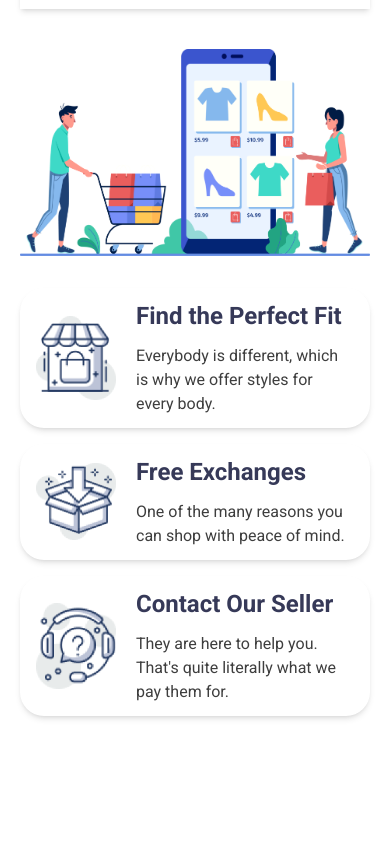
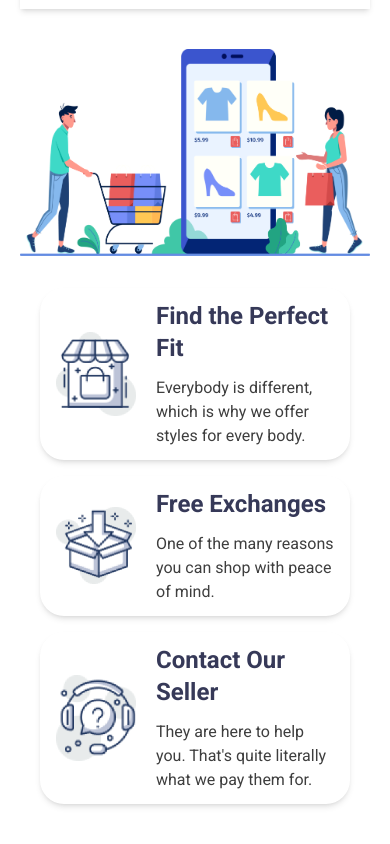
Before and after one commit to shihab01118/Penguin-Fashion, a plain HTML site: page index.html in a window 390 px wide. Shown: the part 4559-5403 px from the top of the page. Before the commit the page ends 5315 px from the top, so only its background shows below. Drawn offline with nearby package versions, Linux system fonts and the light colour scheme.

Commit message:
full responsive done

```diff
--- a/index.html
+++ b/index.html
@@ -175,7 +175,7 @@
         <!-- shopping section -->
         <section class="px-5 md:px-14 lg:px-32 flex flex-col-reverse gap-8  my-10   lg:flex-row lg:gap-20 items-center justify-between font-roboto lg:mt-32 lg:mb-24">
             <!-- shopping content -->
-            <div class="grid gap-4 max-w-lg md:max-w-full">
+            <div class="grid gap-4 max-w-lg md:max-w-full mx-5">
                 <div class="flex gap-5 lg:gap-9 items-center py-3 px-4 lg:py-5 lg:ps-7 lg:pe-12 rounded-3xl shadow-md">
                     <img src="icons/house.png" alt="" class="w-20">
                     <div>
```
